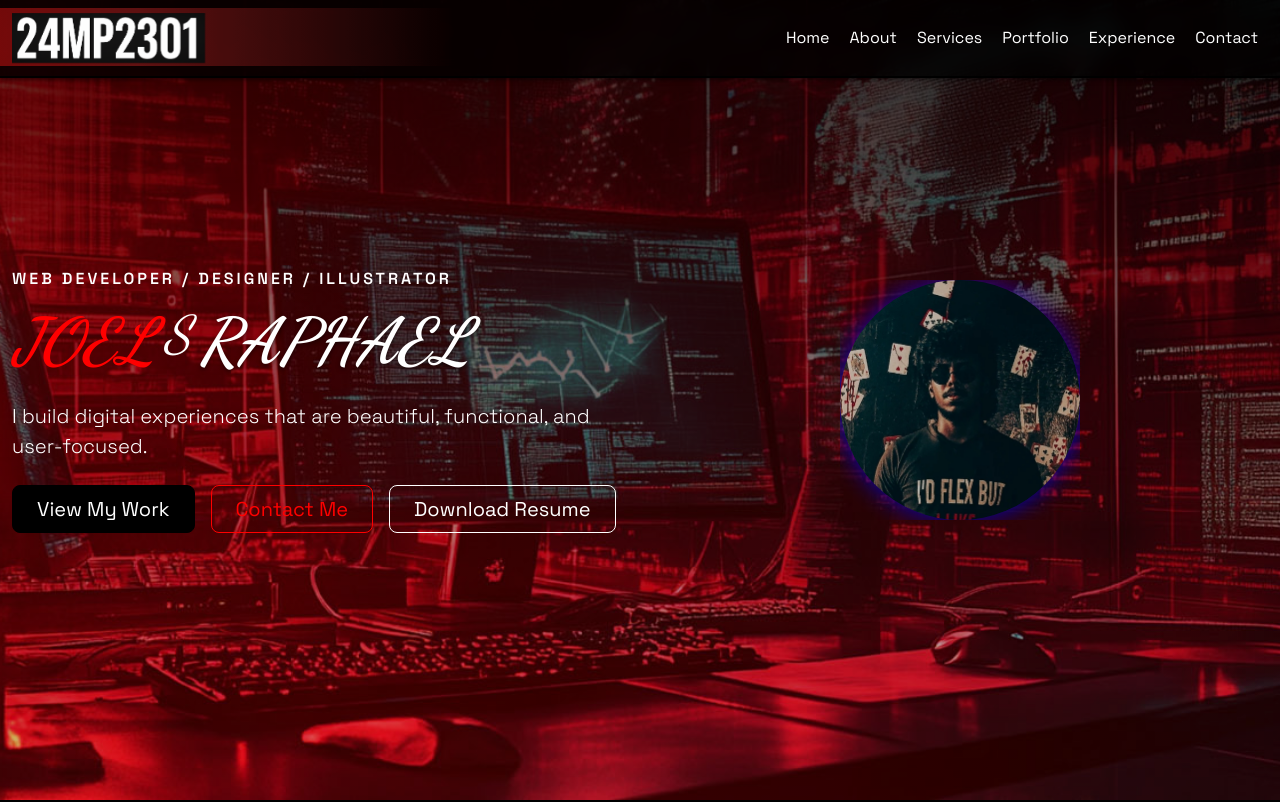
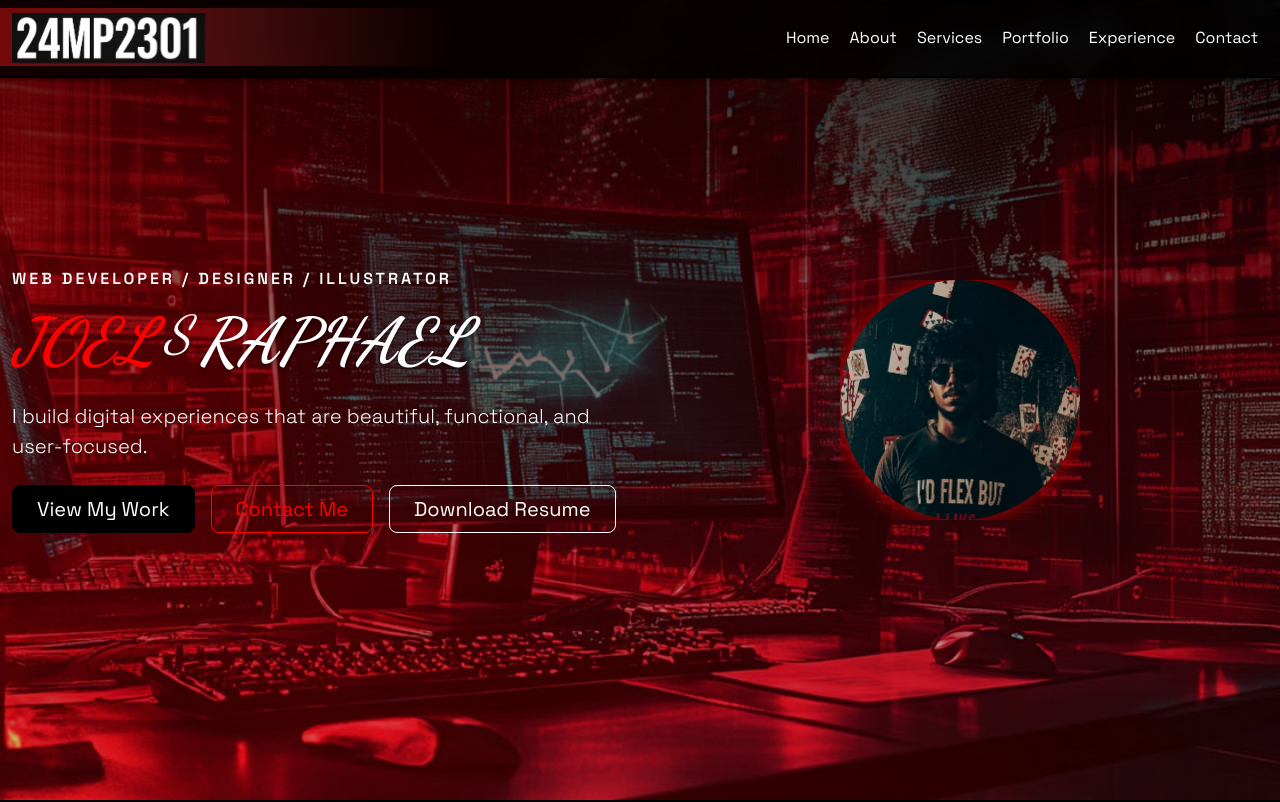
Before and after one commit to 24mp2301/portfolio-web, a plain HTML site: page index.html in a window 1280 px wide. Shown: the top 802 px of the page. Drawn offline with nearby package versions, Linux system fonts and the light colour scheme; animation ran at ten frames a second.

```diff
--- a/index.html
+++ b/index.html
@@ -818,9 +818,9 @@
                   background: conic-gradient(
                     #ff0000,
                     #ff0000,
-                    #0000ff,
-                    #0000ff,
-                    #ff0000
+                    #da2121,
+                    #ff0000,
+                    #e01515
                   );
                   background-size: 400% 400%;
                   animation: rotateBorder 1.5s linear infinite paused;
@@ -854,10 +854,7 @@
 
           <!-- Hidden Audio Element -->
           <audio id="siren-audio" loop>
-            <source
-              src="audio/emotionalguitar-337834.mp3"
-              type="audio/mpeg"
-            />
+            <source src="audio/emotionalguitar-337834.mp3" type="audio/mpeg" />
             Your browser does not support the audio element.
           </audio>
 
```
